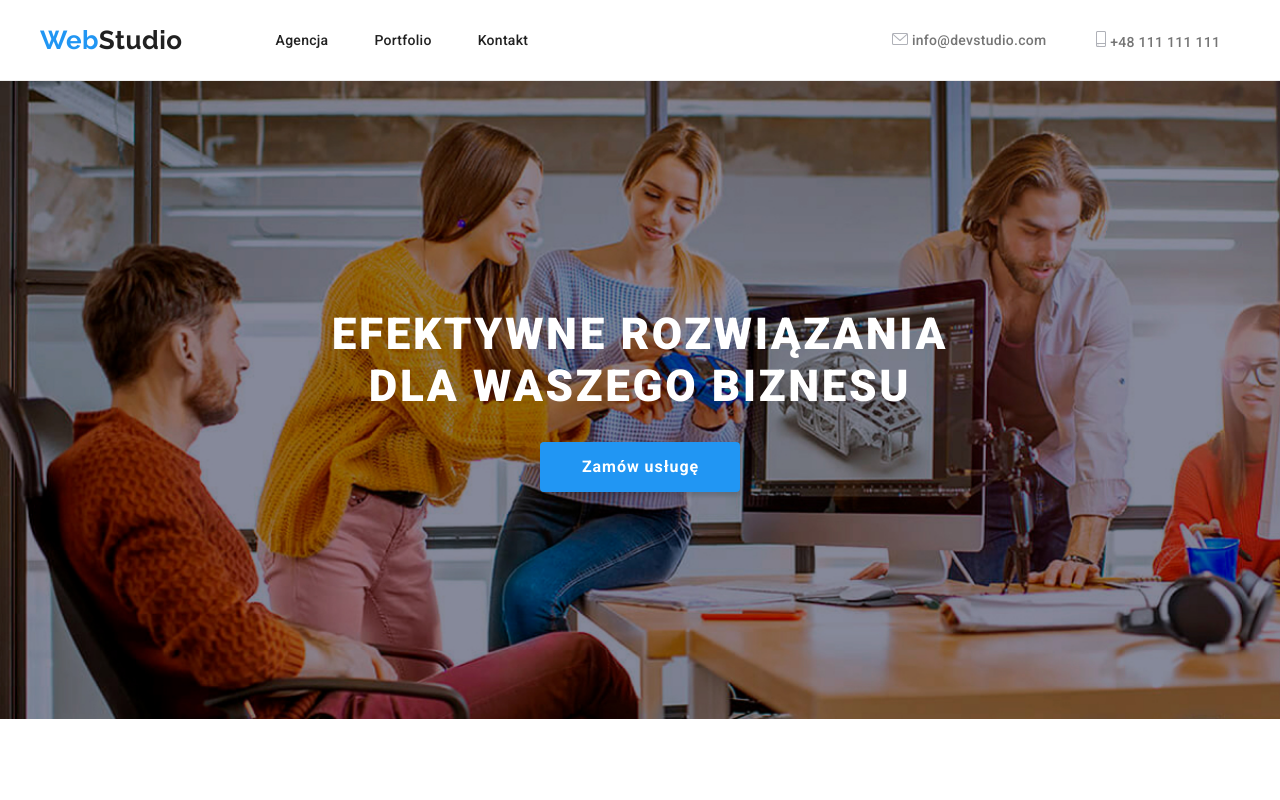
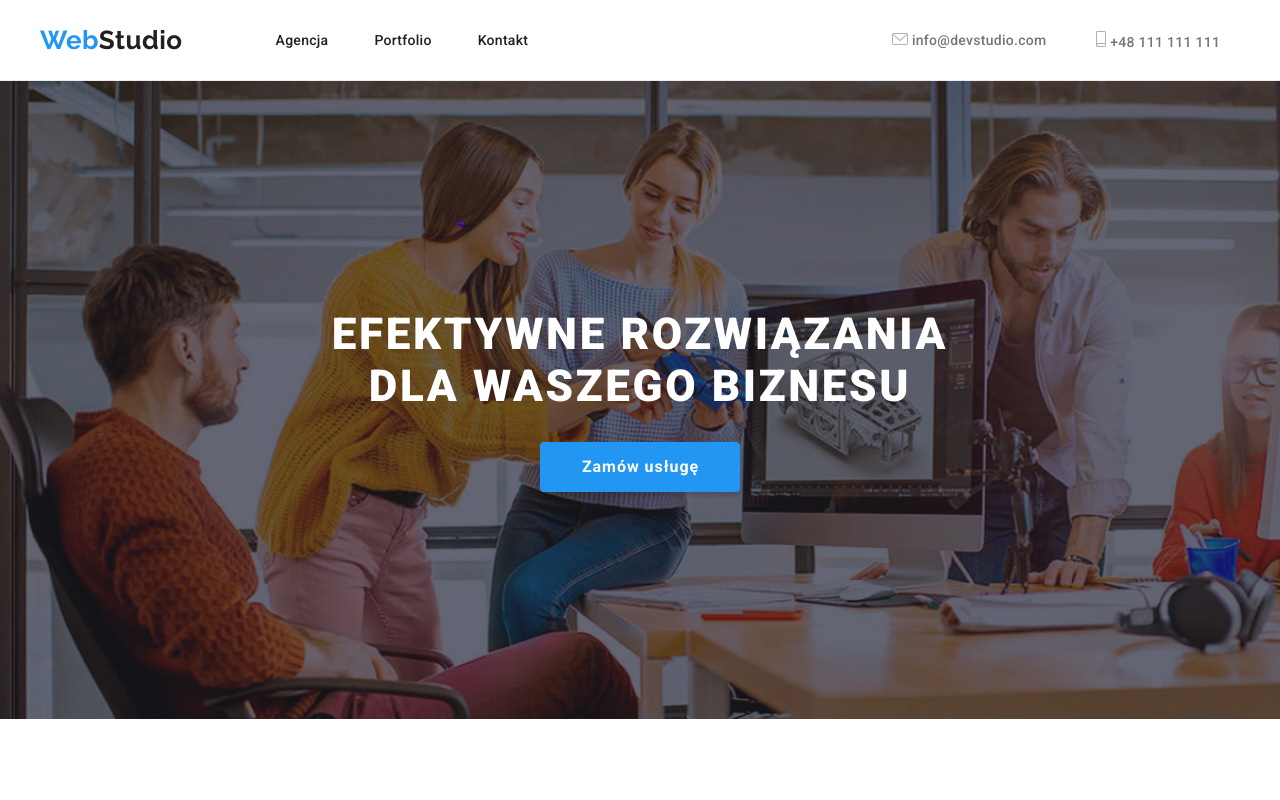
Before and after one commit to Anczak/goit-markup-hw-04, a plain HTML site: page index.html in a window 1280 px wide. Shown: the top 800 px of the page. Drawn offline with Linux system fonts and the light colour scheme.

Commit message:
linear gradient

```diff
--- a/css/styles.css
+++ b/css/styles.css
@@ -112,7 +112,12 @@ header .logo {
   flex-direction: column;
   justify-content: center;
   align-items: center;
-  background: url("./../images/main-page-bg.jpg");
+  background: linear-gradient(
+      to top,
+      rgba(47, 48, 58, 0.4),
+      rgba(47, 48, 58, 0.4)
+    ),
+    url("./../images/main-page-bg.jpg");
   background-size: cover;
 }
 .order-header {
```
